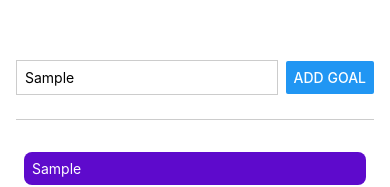
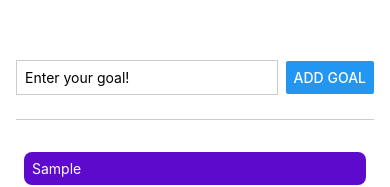
Before and after one commit to mongy92/react-native-the-practical-guide-course-typescript, a React Native app in the folder GoalsApp/: screen / in a window 390 px wide. Both pictures are taken after typing "Sample" into the empty fields and a click on the button "ADD GOAL". Shown: the top 187 px of the page. Built offline with nearby package versions, Linux system fonts and the light colour scheme.

Commit message:
chapter2: splitting components

```diff
--- a/GoalsApp/App.tsx
+++ b/GoalsApp/App.tsx
@@ -1,47 +1,21 @@
 import { useState } from 'react';
-import {
-  Button,
-  FlatList,
-  ListRenderItemInfo,
-  StyleSheet,
-  Text,
-  TextInput,
-  View
-} from 'react-native';
-
-interface GoalType {
-  id: number;
-  text: string;
-}
+import { FlatList, ListRenderItemInfo, StyleSheet, View } from 'react-native';
+import GoalInput from './components/GoalInputs';
+import GoalItem, { Goal } from './components/GoalItem';
 
 export default function App() {
-  const [goals, setGoals] = useState<GoalType[]>([]);
-  const [inputText, setInputText] = useState('');
+  const [goals, setGoals] = useState<Goal[]>([]);
 
-  function addGoalHandler() {
-    setGoals((curr) => [
-      ...curr,
-      { id: new Date().getTime(), text: inputText }
-    ]);
+  function addGoalHandler(text: string) {
+    setGoals((curr) => [...curr, { id: new Date().getTime(), text }]);
   }
 
-  function renderItem({ item }: ListRenderItemInfo<GoalType>) {
-    return (
-      <View style={styles.goalItem}>
-        <Text style={styles.goalText}>{item.text}</Text>
-      </View>
-    );
+  function renderItem({ item }: ListRenderItemInfo<Goal>) {
+    return <GoalItem item={item} />;
   }
   return (
     <View style={styles.container}>
-      <View style={styles.inputContainer}>
-        <TextInput
-          placeholder='Enter your goal!'
-          style={styles.input}
-          onChangeText={setInputText}
-        />
-        <Button title='Add goal' onPress={addGoalHandler} />
-      </View>
+      <GoalInput onAddGoal={addGoalHandler} />
       <View style={styles.list}>
         <FlatList
           data={goals}
@@ -59,31 +33,7 @@ const styles = StyleSheet.create({
     paddingHorizontal: 16,
     paddingTop: 60
   },
-  inputContainer: {
-    flexDirection: 'row',
-    alignItems: 'center',
-    paddingBottom: 24,
-    marginBottom: 24,
-    borderBottomColor: '#ccc',
-    borderBottomWidth: 1
-  },
-  input: {
-    flex: 1,
-    borderWidth: 1,
-    borderColor: '#ccc',
-    marginRight: 8,
-    padding: 8
-  },
   list: {
     flex: 1
-  },
-  goalItem: {
-    backgroundColor: '#5e0acc',
-    margin: 8,
-    padding: 8,
-    borderRadius: 8
-  },
-  goalText: {
-    color: '#FFF'
   }
 });
--- /dev/null
+++ b/GoalsApp/components/GoalInputs.tsx
@@ -0,0 +1,47 @@
+import { Button, StyleSheet, TextInput, View } from 'react-native';
+import React, { FC, useState } from 'react';
+
+interface Props {
+  onAddGoal(text: string): void;
+}
+
+const GoalInput: FC<Props> = ({ onAddGoal }) => {
+  const [inputText, setInputText] = useState('');
+
+  function addGoalHandler() {
+    onAddGoal(inputText);
+    setInputText('');
+  }
+
+  return (
+    <View style={styles.inputContainer}>
+      <TextInput
+        placeholder='Enter your goal!'
+        style={styles.input}
+        onChangeText={setInputText}
+        value={inputText}
+      />
+      <Button title='Add goal' onPress={addGoalHandler} />
+    </View>
+  );
+};
+
+export default GoalInput;
+
+const styles = StyleSheet.create({
+  inputContainer: {
+    flexDirection: 'row',
+    alignItems: 'center',
+    paddingBottom: 24,
+    marginBottom: 24,
+    borderBottomColor: '#ccc',
+    borderBottomWidth: 1
+  },
+  input: {
+    flex: 1,
+    borderWidth: 1,
+    borderColor: '#ccc',
+    marginRight: 8,
+    padding: 8
+  }
+});
--- /dev/null
+++ b/GoalsApp/components/GoalItem.tsx
@@ -0,0 +1,33 @@
+import { StyleSheet, Text, View } from 'react-native';
+import React from 'react';
+
+export interface Goal {
+  id: number;
+  text: string;
+}
+
+interface Props {
+  item: Goal;
+}
+
+const GoalItem: React.FC<Props> = ({ item }) => {
+  return (
+    <View style={styles.goalItem}>
+      <Text style={styles.goalText}>{item.text}</Text>
+    </View>
+  );
+};
+
+export default GoalItem;
+
+const styles = StyleSheet.create({
+  goalItem: {
+    backgroundColor: '#5e0acc',
+    margin: 8,
+    padding: 8,
+    borderRadius: 8
+  },
+  goalText: {
+    color: '#FFF'
+  }
+});
```
